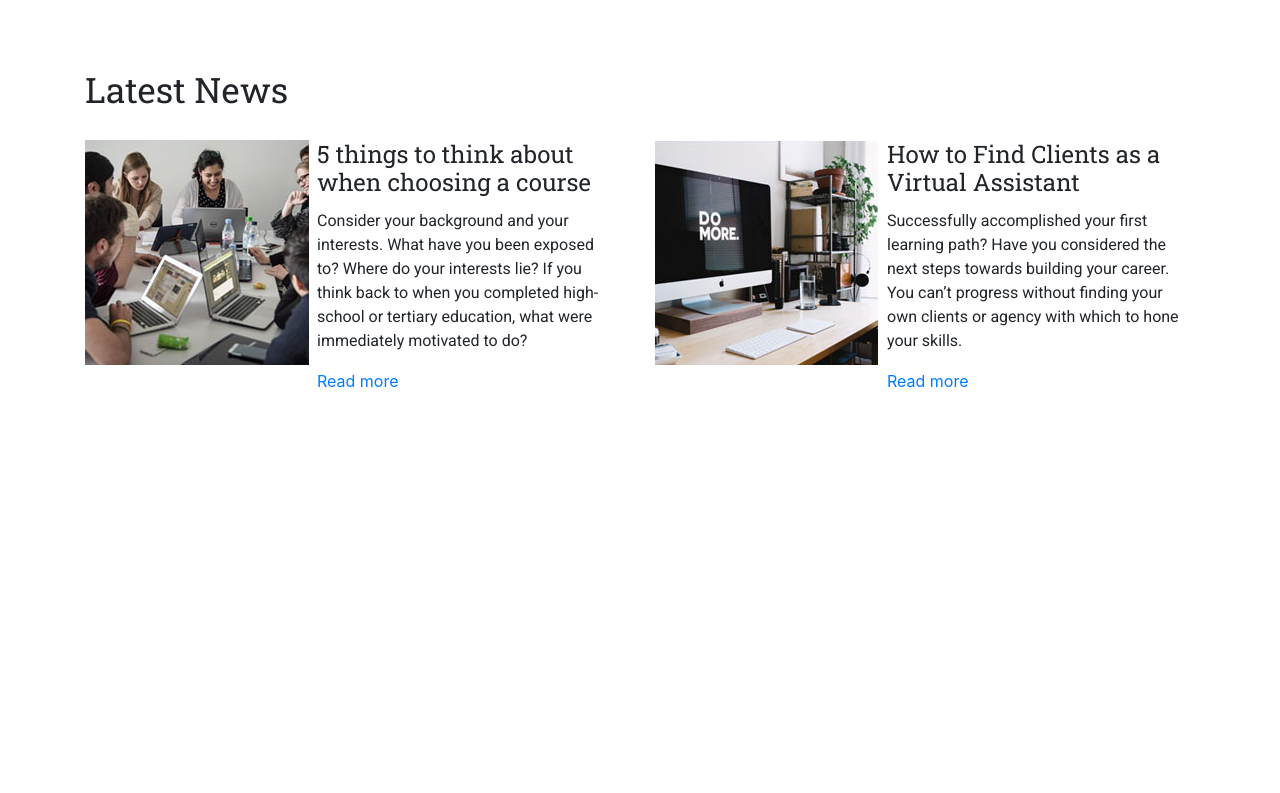
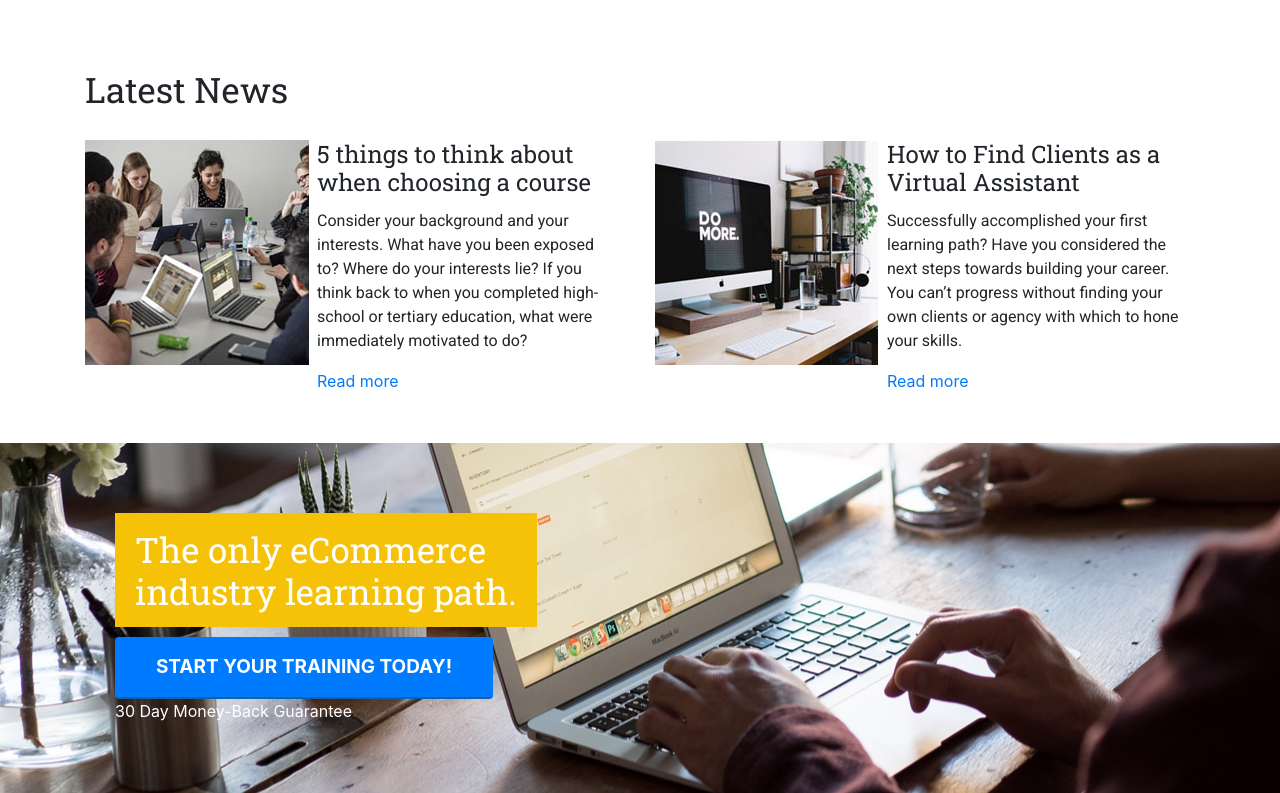
Before and after one commit to zuperteamstudio/ecommuni-html, a website: page index.html in a window 1280 px wide. Shown: the part 4290-5083 px from the top of the page. Before the commit the page ends 4733 px from the top, so only its background shows below. Drawn offline with Linux system fonts and the light colour scheme.

Commit message:
section with background

```diff
--- a/assets/scss/app.scss
+++ b/assets/scss/app.scss
@@ -181,3 +181,36 @@ section {
         border: none;
     }
 }
+.section {
+
+    &_title {
+        background: $yello-color;
+        display: inline-block;
+        color: $white-color;
+        padding-left: 20px;
+        padding-right: 20px;
+        padding-bottom: 15px;
+        padding-top: 15px;
+        font-family: 'Roboto Slab';
+        margin-bottom: 10px;
+    }
+    &_button {
+        padding-left: 40px;
+        padding-right: 40px;
+        padding-top: 15px;
+        padding-bottom: 15px;
+        font-weight: bold;
+        font-size: 19px;
+        border-bottom: 2px solid #1661a4;
+    }
+}
+.section-bg {
+    background-repeat: no-repeat;
+    background-size: cover;
+    display: flex;
+    flex-wrap:wrap;
+    a{
+        color: #fff;
+        text-align: center;
+    }
+}
--- a/index.html
+++ b/index.html
@@ -374,6 +374,19 @@
 				</div>
 			</div>
 		</section>
+
+		<section class="section section-bg" style="background-image: url(assets/img/bg-section.png);">
+			<div class="container">
+				<div class="container">
+					<div class="col-md-6">
+						<h2 class="section_title">The only eCommerce<br>industry learning path.</h2>
+						<a href="" class="section_button btn btn-primary">START YOUR TRAINING TODAY!</a><br>
+						<a href="" class="text-center">30 Day Money-Back Guarantee</a>
+					</div>
+				</div>
+
+			</div>
+		</section>
 	</main>
 
 	<!-- Bootstrap core JavaScript
```
Also changed, not shown: assets/css/app.css, assets/img/bg-section.png (added), dist/assets/css/app.min.css.
